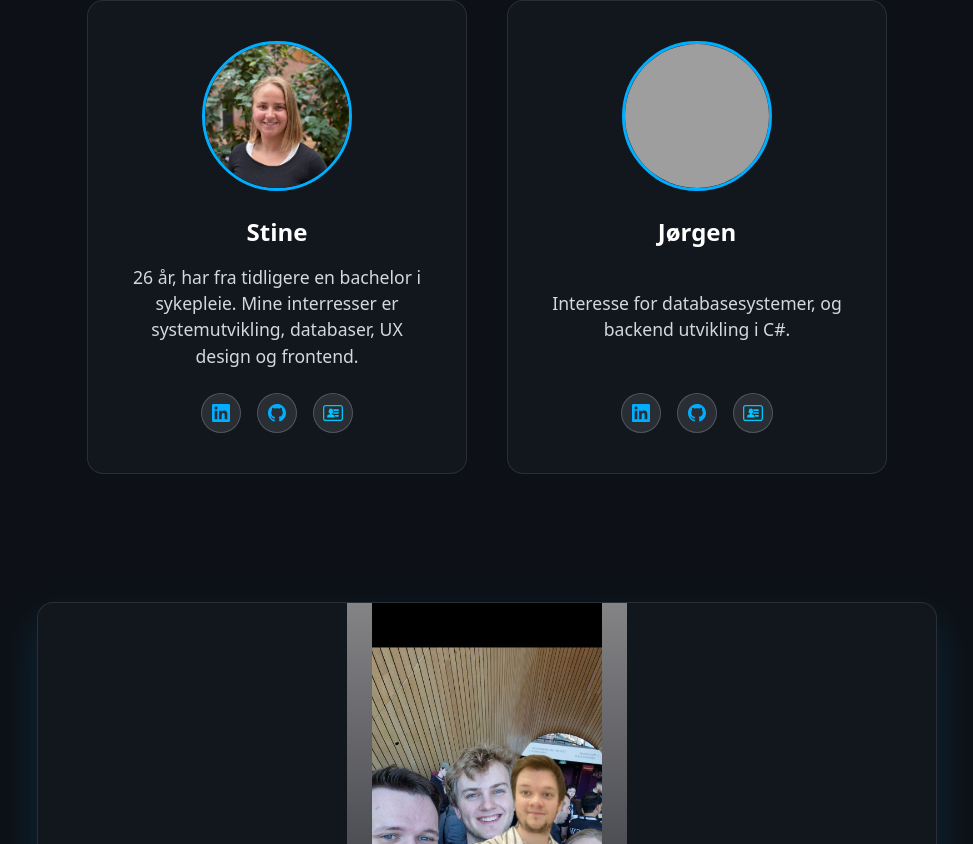
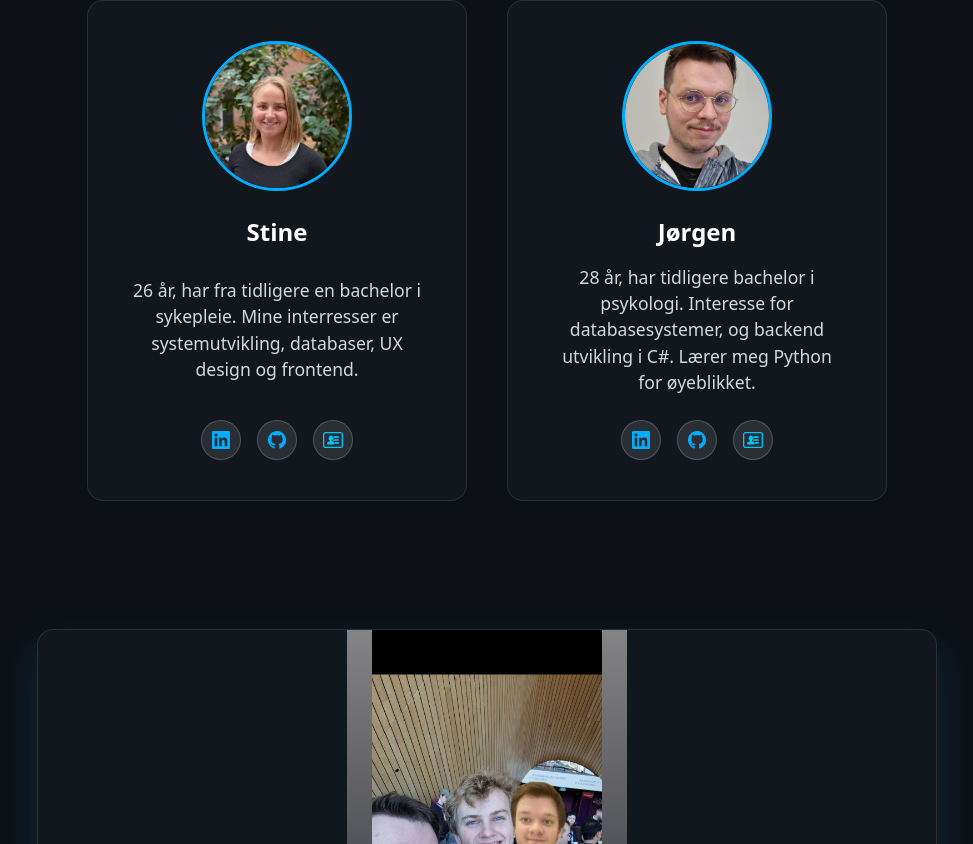
Before and after one commit to FrankUia/reboot, a Next.js app: page / in a window 1280 px wide. Shown: the part 993-1837 px from the top of the page, without its empty margins (278-1251 px from the left). Built offline with nearby package versions, Linux system fonts and the light colour scheme; grey boxes are pictures that could not be loaded.

Commit message:
fikset jørgens tekst

```diff
--- a/src/app/page.tsx
+++ b/src/app/page.tsx
@@ -113,8 +113,8 @@ export default function Home() {
     },
     {
       name: "Jørgen",
-      image: "/medlem_bilder/JørgenMango.jpg",
-      description: "Interesse for databasesystemer, og backend utvikling i C#.",
+      image: "/medlem_bilder/Jørgen.jpg",
+      description: "28 år, har tidligere bachelor i psykologi. Interesse for databasesystemer, og backend utvikling i C#. Lærer meg Python for øyeblikket.",
       linkedin: "https://www.linkedin.com/in/j%C3%B8rgen-ege-893063369/?originalSubdomain=no",
       github: "https://github.com/JorgenEge",
       email: "jorgee17@uia.no",
```
